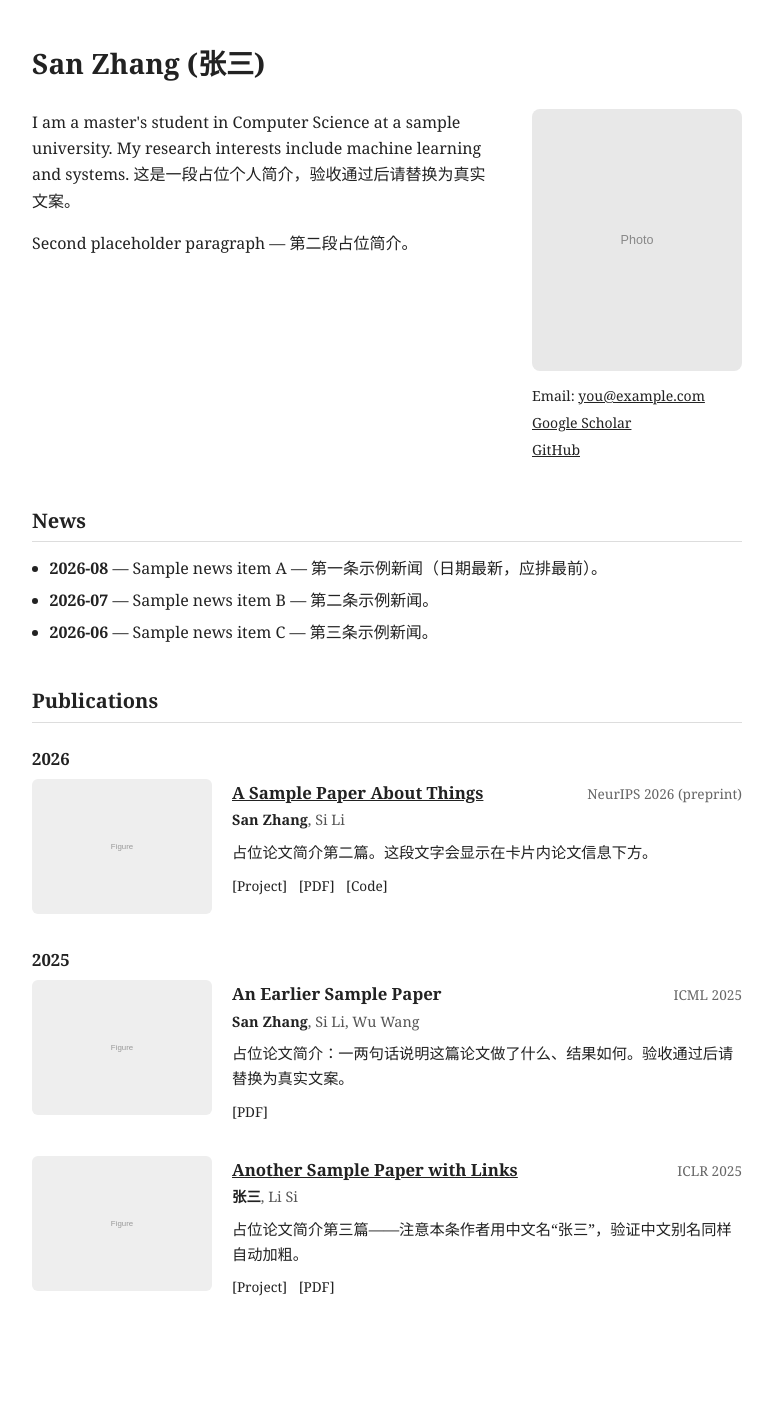
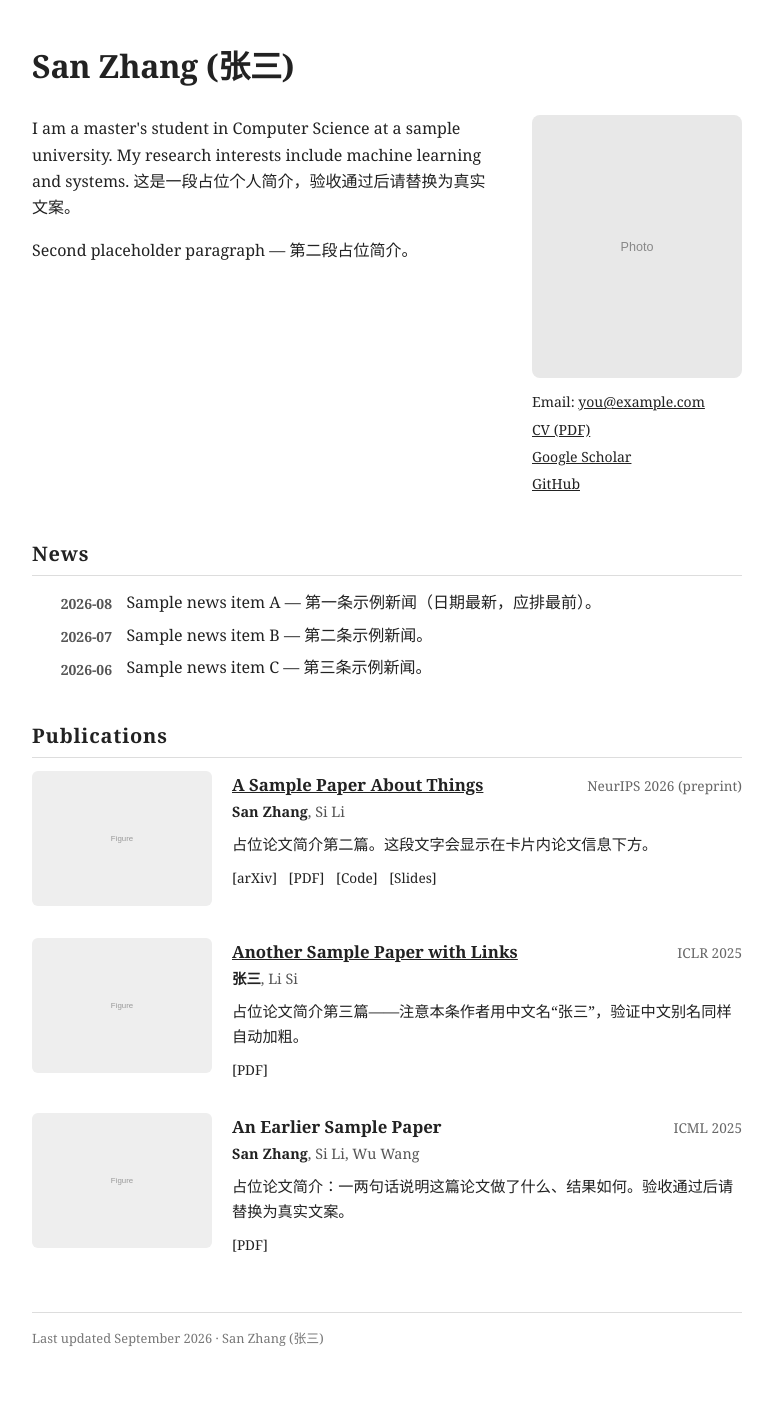
Before and after one commit to Sitaye/sitaye.github.io, a Jekyll site: the page built from index.html, in a window 1280 px wide. Shown: the whole page, without its empty margins (253-1026 px from the left). Built offline with Jekyll 4.4.1, drawn with Linux system fonts in a browser that asks for light colours.

Commit message:
feat: publication link slots, chronological cards, news date grid, CV link, footer, print and meta polish

```diff
--- a/_config.yml
+++ b/_config.yml
@@ -1,6 +1,7 @@
 title: "San Zhang — Homepage"
 author_name: "San Zhang (张三)"
 lang: en
+description: "Academic homepage of San Zhang (张三) — machine learning and systems research."
 
 # 出现在论文作者列表中的这些名字会自动加粗
 author_aliases:
--- a/_layouts/home.html
+++ b/_layouts/home.html
@@ -4,6 +4,10 @@
   <meta charset="utf-8">
   <meta name="viewport" content="width=device-width, initial-scale=1">
   <title>{{ page.title | default: site.title }}</title>
+  <meta name="description" content="{{ site.description }}">
+  <meta property="og:title" content="{{ site.title }}">
+  <meta property="og:description" content="{{ site.description }}">
+  <meta property="og:type" content="website">
   <link rel="stylesheet" href="{{ '/assets/style.css' | relative_url }}">
 </head>
 <body>
@@ -19,17 +23,15 @@
       <ul>
         {% assign news = site.data.news | sort: "date" | reverse %}
         {% for item in news %}
-        <li><time>{{ item.date | date: "%Y-%m" }}</time> — {{ item.text }}</li>
+        <li><time>{{ item.date | date: "%Y-%m" }}</time><span>{{ item.text }}</span></li>
         {% endfor %}
       </ul>
     </section>
 
     <section class="publications">
       <h2>Publications</h2>
-      {% assign groups = site.data.publications | group_by: "year" | sort: "name" | reverse %}
-      {% for group in groups %}
-      <h3 class="pub-year">{{ group.name }}</h3>
-        {% for pub in group.items %}
+      {% assign pubs = site.data.publications | sort: "year" | reverse %}
+      {% for pub in pubs %}
       <article class="pub-card">
         {%- if pub.figure -%}
         <div class="pub-figure"><img src="{{ pub.figure | relative_url }}" alt=""></div>
@@ -37,7 +39,7 @@
         <div class="pub-body">
           <div class="pub-head">
             <h4 class="pub-title">
-                {%- if pub.links.project -%}<a href="{{ pub.links.project }}">{{ pub.title }}</a>
+              {%- if pub.project -%}<a href="{{ pub.project }}">{{ pub.title }}</a>
               {%- else -%}{{ pub.title }}{%- endif -%}
             </h4>
             {%- if pub.venue -%}<span class="pub-venue-tag">{{ pub.venue }}</span>{%- endif -%}
@@ -51,16 +53,17 @@
             {%- endfor -%}
           </p>
           {% if pub.summary %}<p class="pub-summary">{{ pub.summary }}</p>{% endif %}
+          {% if pub.links %}
           <p class="pub-links">
-              {%- if pub.links.project %}<a href="{{ pub.links.project }}">[Project]</a> {% endif -%}
-              {%- if pub.links.pdf %}<a href="{{ pub.links.pdf }}">[PDF]</a> {% endif -%}
-              {%- if pub.links.code %}<a href="{{ pub.links.code }}">[Code]</a>{% endif -%}
+            {%- for l in pub.links -%}<a href="{{ l.url }}">[{{ l.label }}]</a> {% endfor -%}
           </p>
+          {%- endif -%}
         </div>
       </article>
       {% endfor %}
-      {% endfor %}
     </section>
+
+    <footer class="footer">Last updated {{ site.time | date: "%B %Y" }} · {{ site.author_name }}</footer>
 
   </main>
 </body>
--- a/assets/style.css
+++ b/assets/style.css
@@ -22,8 +22,9 @@ a:hover { color: #000; }
 
 h1.name {
   margin: 0 0 1.4rem;
-  font-size: 1.75rem;
+  font-size: 2rem;
   font-weight: 600;
+  letter-spacing: -0.01em;
   text-align: left;
 }
 
@@ -31,6 +32,7 @@ h2 {
   margin: 2.4rem 0 0.8rem;
   font-size: 1.25rem;
   font-weight: 600;
+  letter-spacing: 0.04em;
   padding-bottom: 0.3rem;
   border-bottom: 1px solid #ddd;
 }
@@ -58,9 +60,29 @@ h2 {
 }
 .contact p { margin: 0.25rem 0; }
 
-.news ul { margin: 0; padding-left: 1.1rem; }
-.news li { margin-bottom: 0.35rem; }
-.news time { font-weight: 600; }
+.news ul { list-style: none; margin: 0; padding: 0; }
+.news li {
+  display: grid;
+  grid-template-columns: 5rem 1fr;
+  gap: 0.9rem;
+  margin-bottom: 0.4rem;
+}
+.news time {
+  font-weight: 600;
+  font-size: 0.875rem;
+  text-align: right;
+  padding-top: 0.2rem;
+  color: #555;
+  font-variant-numeric: tabular-nums;
+}
+
+.footer {
+  margin-top: 3.5rem;
+  padding-top: 0.9rem;
+  border-top: 1px solid #ddd;
+  font-size: 0.8rem;
+  color: #777;
+}
 
 .pub-year {
   margin: 1.4rem 0 0.4rem;
@@ -131,3 +153,11 @@ h2 {
   .pub-card { gap: 0.9rem; }
   .pub-figure { flex-basis: 120px; }
 }
+
+@media print {
+  .page { max-width: 100%; padding: 0; }
+  .pub-figure { display: none; }
+  body { font-size: 11pt; }
+  a { text-decoration: none; color: #222; }
+  .pub-card { margin-bottom: 1.1rem; break-inside: avoid; }
+}
--- a/index.html
+++ b/index.html
@@ -11,6 +11,7 @@ title: "San Zhang — Homepage"
     <img src="{{ '/assets/photo-placeholder.svg' | relative_url }}" alt="Portrait of San Zhang">
     <div class="contact">
       <p>Email: <a href="mailto:you@example.com">you@example.com</a></p>
+      <p><a href="{{ '/assets/cv.pdf' | relative_url }}">CV (PDF)</a></p>
       <p><a href="https://scholar.google.com/">Google Scholar</a></p>
       <p><a href="https://github.com/username">GitHub</a></p>
     </div>
```
Also changed, not shown: _data/publications.yml (+14 -6 lines). Lines whose indentation alone changed are shown as unchanged.
